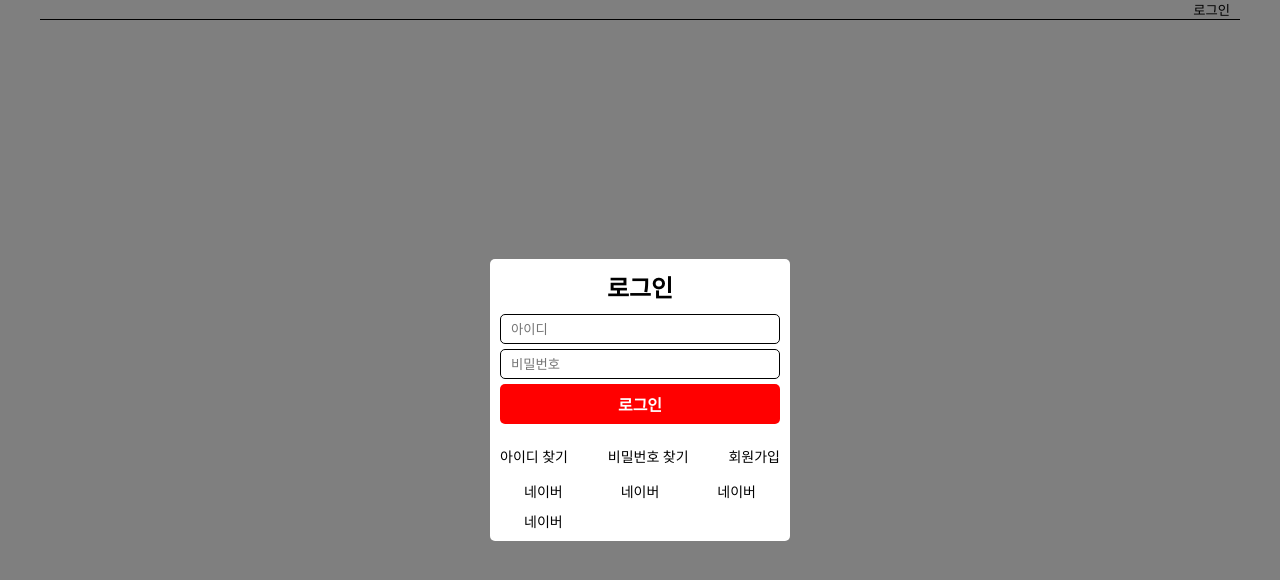
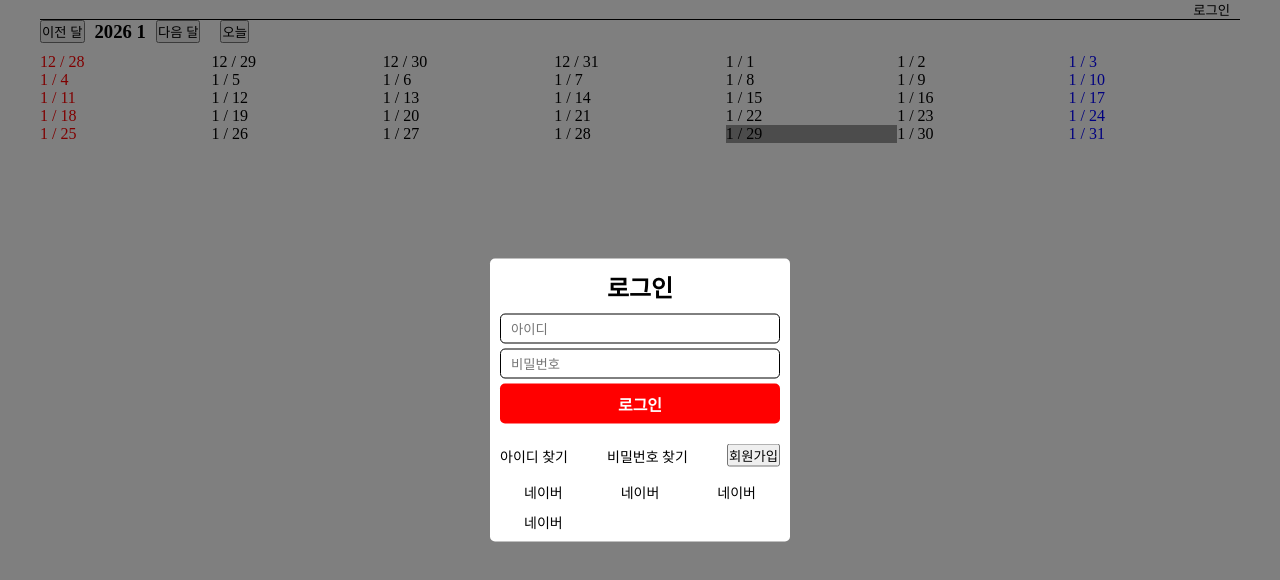
Before and after one commit to jhyuk3230/react, a React (Vite) app: page / in a window 1280 px wide. Both pictures are taken after a click on the button "로그인". Shown: the top 580 px of the page. Built offline with nearby package versions, Linux system fonts and the light colour scheme; no server answers.

Commit message:
회원가입 추가 / 캘린더 추가가

```diff
--- a/package.json
+++ b/package.json
@@ -10,6 +10,8 @@
     "preview": "vite preview"
   },
   "dependencies": {
+    "axios": "^1.13.4",
+    "date-fns": "^4.1.0",
     "js-cookie": "^3.0.5",
     "react": "^19.2.0",
     "react-dom": "^19.2.0",
--- a/src/App.tsx
+++ b/src/App.tsx
@@ -1,6 +1,8 @@
 import styles from '@/styles/App.module.css'
 import Login from '@/component/login.tsx'
 import { useEffect } from 'react';
+import Crawling from '@/component/crawling';
+import Calendar from './component/calendar';
 
 function App() {
   useEffect(() => {
@@ -20,7 +22,13 @@ function App() {
           <Login />
         </section>
 
-        <section></section>
+        <section>
+          <Calendar />
+        </section>
+
+        <section>
+          <Crawling />
+        </section>
       </main>
     </>
   )
--- /dev/null
+++ b/src/component/calendar.tsx
@@ -0,0 +1,82 @@
+import axios from 'axios';
+import { useEffect, useState } from 'react';
+import { addMonths, eachDayOfInterval, endOfMonth, endOfWeek, format, setDate, startOfMonth, startOfWeek, subMonths } from 'date-fns';
+import styles from '@/styles/calendar.module.css';
+
+interface HolidayType {
+    date: string;
+}
+
+export default function Calendar() {
+    const [holidays, setHolidays] = useState <HolidayType[]>([]);
+    const [holidayYear, setHolidayYear] = useState(new Date().getFullYear())
+
+    useEffect(() => {
+        const fetchHolidays = async () => {
+            try {
+                const response = await axios.get(`https://date.nager.at/api/v3/PublicHolidays/${holidayYear}/KR`);
+
+                console.log(response);
+                console.log(response.data);
+                setHolidays(response.data);
+            } catch (error) {
+                console.log(error);
+            }
+        }
+
+        fetchHolidays();
+
+    }, [holidayYear]);
+
+    const [currentdate, setCurrentDate] = useState(new Date())
+
+    const date = currentdate;
+    const today = new Date();
+    const monthStart = startOfMonth(date);
+    const monthEnd = endOfMonth(date);
+    const calendarStart = startOfWeek(monthStart);
+    const calendarEnd = endOfWeek(monthEnd);
+    const calendarDays = eachDayOfInterval({ start: calendarStart, end: calendarEnd });
+
+
+    const prevMonth = () => {
+        setCurrentDate(subMonths(date, 1));
+        if (subMonths(date, 1).getFullYear() !== holidayYear) {
+            setHolidayYear(subMonths(date, 1).getFullYear());
+        }
+
+    }
+    const nextMonth = () => {
+        setCurrentDate(addMonths(date, 1));
+        if (addMonths(date, 1).getFullYear() !== holidayYear) {
+            setHolidayYear(addMonths(date, 1).getFullYear());
+        }
+    }
+
+    const moveToday = () => {
+        setCurrentDate(today);
+    }
+
+    return (
+        <>
+            <h2 className="sr-only">캘린더</h2>
+            <div className={styles.calendarHeader}>
+                <div className={styles.calendarHeaderInfo}>
+                    <button className={styles.calendarHeaderBtn} onClick={prevMonth}>이전 달</button>
+                    <h3>{date.getFullYear()} {date.getMonth() + 1}</h3>
+                    <button className={styles.calendarHeaderBtn} onClick={nextMonth}>다음 달</button>
+                </div>
+                <button className={styles.calendarHeaderBtn} onClick={moveToday}>오늘</button>
+            </div>
+            <ul className={styles.calendar}>
+                {calendarDays.map((day) => {
+                    const formatChange = format(day, 'yyyy-MM-dd');
+                    const isHoliday = holidays.find(holiday => holiday.date === formatChange);
+                    return (
+                        <li key={`${day}d`} className={`${day.getDay() === 0 ? styles.sun : ''} ${day.getDay() === 6 ? styles.sat : ''} ${today.getDate() === day.getDate() && today.getMonth() === day.getMonth() && today.getFullYear() === day.getFullYear() ? styles.today : ''} ${isHoliday ? styles.holiday : ''}`}>{day.getMonth() + 1} / {day.getDate()}</li>
+                    )
+                })}
+            </ul>
+        </>
+    )
+}
--- /dev/null
+++ b/src/component/crawling.tsx
@@ -0,0 +1,7 @@
+export default function Crawling() {
+    return (
+        <>
+            <h2 className="sr-only">크롤링</h2>
+        </>
+    )
+}
--- a/src/component/login.tsx
+++ b/src/component/login.tsx
@@ -1,9 +1,10 @@
-import styles from '@/styles/login.module.css'
+import styles from '@/styles/login.module.css';
 import SignIn from './signIn';
 import { useAuthStore } from '@/store/authStore';
+import SignUp from './signUp';
 
 export default function Login() {
-    const { isLogin, isLoginPopup, setIsLogin, setIsLoginPopup } = useAuthStore();
+    const { isLogin, isLoginPopup, isSignUpPopup, setIsLogin, setIsLoginPopup } = useAuthStore();
 
     const handleLoginPopup = () => {
         setIsLoginPopup(!isLoginPopup);
@@ -20,6 +21,7 @@ export default function Login() {
             </button>
 
             {isLoginPopup && <SignIn />}
+            {isSignUpPopup && <SignUp />}
         </>
     )
 }
--- a/src/component/signIn.tsx
+++ b/src/component/signIn.tsx
@@ -1,11 +1,10 @@
 import styles from '@/styles/login.module.css'
-import Cookies from 'js-cookie'
 import { useState } from 'react'
 import { useNaverLogin } from '@/hooks/naverLogin'
 import { useAuthStore } from '@/store/authStore';
 
 export default function SignIn() {
-    const { isLogin, isLoginPopup, setIsLogin, setIsLoginPopup } = useAuthStore();
+    const { isLoginPopup, setIsLogin, setIsLoginPopup, setIsSignUpPopup } = useAuthStore();
     const [idError, setIdError] = useState(false);
     const [pwError, setPwError] = useState(false);
 
@@ -49,6 +48,11 @@ export default function SignIn() {
         setIsLoginPopup(false);
     });
 
+    const handleSignUp = () => {
+        setIsSignUpPopup(true);
+        setIsLoginPopup(false);
+    }
+
     return (
         <>
             <div className={`${styles.loginPopupDim} ${isLoginPopup === true ? styles.open : ''}`} onClick={handleLoginPopupDim}>
@@ -58,9 +62,9 @@ export default function SignIn() {
                         <form action="" onSubmit={handleLoginForm}>
                             <input type="text" placeholder="아이디" name="id" />
                             <input type="password" placeholder="비밀번호" name="pw" />
+                            {idError || pwError ? <p className={styles.loginError}>{idError ? '아이디를 입력해주세요' : pwError ? '비밀번호를 입력해주세요' : ''}</p> : null}
                             <button className={styles.loginBtn} type="submit">로그인</button>
                         </form>
-                        <p className={styles.loginError}>{idError ? '아이디를 입력해주세요' : pwError ? '비밀번호를 입력해주세요' : ''}</p>
                         <ul className={styles.loginPopupLink}>
                             <li>
                                 <a href="#">아이디 찾기</a>
@@ -69,7 +73,7 @@ export default function SignIn() {
                                 <a href="#">비밀번호 찾기</a>
                             </li>
                             <li>
-                                <a href="#">회원가입</a>
+                                <button className={styles.signupBtn} onClick={handleSignUp}>회원가입</button>
                             </li>
                         </ul>
                         <ul className={styles.snsLoginList}>
--- a/src/component/signUp.tsx
+++ b/src/component/signUp.tsx
@@ -1,7 +1,102 @@
+import styles from '@/styles/login.module.css';
+import { useAuthStore } from '@/store/authStore';
+import { useState } from 'react';
+
 export default function SignUp() {
+    const { isSignUpPopup, setIsSignUpPopup, setIsLoginPopup } = useAuthStore();
+
+    const handleSignUpPopupDim = (e: React.MouseEvent<HTMLDivElement>) => {
+        if (e.target === e.currentTarget) {
+            setIsSignUpPopup(false);
+        }
+    }
+
+    const [formData, setFormData] = useState({
+        id: '',
+        email: '',
+        pw: '',
+        pwre: '',
+        name: '',
+        contact: '',
+    });
+
+    const [formError, setFormError] = useState({
+        id: false,
+        email: false,
+        pw: false,
+        pwre: false,
+        name: false,
+        contact: false,
+    });
+
+    const handleSignUpForm = (e: React.FormEvent<HTMLFormElement>) => {
+        e.preventDefault();
+        if (!formError.id || !formError.email || !formError.pw || !formError.pwre || !formError.name || !formError.contact) {
+            setFormData({
+                id: formData.id,
+                email: formData.email,
+                pw: formData.pw,
+                pwre: formData.pwre,
+                name: formData.name,
+                contact: formData.contact,
+            });
+            setIsSignUpPopup(false);
+            setIsLoginPopup(true);
+            console.log(formData);
+            return;
+        }
+    }
+
+    const formErrorRules = {
+        id: (value: string) => value === "",
+        email: (value: string) => !value.includes('@'),
+        pw: (value: string) => {
+            const pwRule = /^(?=.*[a-zA-Z])(?=.*[!@#$%^*+=-])(?=.*[0-9]).{8,25}$/;
+            if (!pwRule.test(value)) {
+                return true;
+            }
+        },
+        pwre: (value: string) => value !== formData.pw,
+        name: (value: string) => value === "",
+        contact: (value: string) => value.length !== 11,
+    };
+
+    const handleFormChange = (e: React.ChangeEvent<HTMLInputElement>) => {
+        const { name, value } = e.target;
+        setFormData({
+            ...formData,
+            [name]: value,
+        })
+
+        if (formErrorRules[name as keyof typeof formErrorRules]) {
+            const isError = formErrorRules[name as keyof typeof formErrorRules](value);
+
+            setFormError({
+                ...formError,
+                [name]: isError,
+            })
+        }
+    }
+
     return (
         <>
-            <h2>회원가입</h2>
+            <div className={`${styles.loginPopupDim} ${isSignUpPopup === true ? styles.open : ''}`} onClick={handleSignUpPopupDim}>
+                <div className={`${styles.loginPopup} ${isSignUpPopup === true ? styles.open : ''}`}>
+                    <h2>회원가입</h2>
+                    <div>
+                        <form action="" onSubmit={handleSignUpForm}>
+                            <input type="text" placeholder="아이디" name="id" value={formData.id} onChange={handleFormChange} />
+                            <input type="email" placeholder="이메일" name="email" value={formData.email} onChange={handleFormChange} />
+                            <input type="password" placeholder="비밀번호" name="pw" value={formData.pw} onChange={handleFormChange} />
+                            <input type="password" placeholder="비밀번호 재입력" name="pwre" value={formData.pwre} onChange={handleFormChange} />
+                            <input type="text" placeholder="이름" name="name" value={formData.name} onChange={handleFormChange} />
+                            <input type="number" placeholder="연락처" name="contact" value={formData.contact} onChange={handleFormChange} />
+                            {formError.id || formError.email || formError.pw || formError.pwre || formError.name || formError.contact ? <p className={styles.loginError}>{formError.id ? '아이디를 입력해주세요' : formError.email ? '이메일형식이 아닙니다' : formError.pw ? '비밀번호 형식에 맞지 않습니다 (8자리 이상, 영문, 숫자, 특수문자 조합)' : formError.pwre ? '비밀번호와 일치하지 않습니다' : formError.name ? '이름을 입력해주세요' : formError.contact ? '연락처를 입력해주세요' : ''}</p> : null}
+                            <button className={styles.loginBtn} type="submit">회원가입</button>
+                        </form>
+                    </div>
+                </div>
+            </div>
         </>
     )
 }
--- a/src/store/authStore.ts
+++ b/src/store/authStore.ts
@@ -4,13 +4,16 @@ import Cookies from 'js-cookie'
 interface AuthState {
     isLogin: boolean;
     isLoginPopup: boolean;
+    isSignUpPopup: boolean;
     setIsLogin: (value: boolean) => void;
     setIsLoginPopup: (value: boolean) => void;
+    setIsSignUpPopup: (value: boolean) => void;
 }
 
 export const useAuthStore = create<AuthState>((set) => ({
     isLogin: !!Cookies.get("isLogin"),
     isLoginPopup: false,
+    isSignUpPopup: false,
 
     setIsLogin: (value: boolean) => {
         if (value) {
@@ -22,4 +25,5 @@ export const useAuthStore = create<AuthState>((set) => ({
     },
 
     setIsLoginPopup: (value: boolean) => set({isLoginPopup: value}),
+    setIsSignUpPopup: (value: boolean) => set({isSignUpPopup: value}),
 }))
--- /dev/null
+++ b/src/styles/calendar.module.css
@@ -0,0 +1,35 @@
+.calendar{
+    display: grid;
+    grid-template-columns: 1fr 1fr 1fr 1fr 1fr 1fr 1fr;
+}
+
+.calendarHeader{
+    margin-bottom: 10px;
+    display: flex;
+    justify-content: start;
+    align-items: center;
+    gap: 20px;
+}
+
+.calendarHeaderInfo{
+    display: flex;
+    justify-content: center;
+    align-items: center;
+    gap: 10px;
+}
+
+.today{
+    background: #999;
+}
+
+.sun{
+    color: #ff0000;
+}
+
+.sat{
+    color: #0000ff;
+}
+
+.holiday{
+    color: #ff0000;
+}
--- a/src/styles/login.module.css
+++ b/src/styles/login.module.css
@@ -91,7 +91,7 @@
 .loginError{
   font-size: 12px;
   color: #ff0000;
-  padding: 2px 0 0;
+  padding: 0 0 4px;
 }
 
 .snsLoginList{
```
Also changed, not shown: src/styles/index.css (+18 -0 lines), 1 other file (tests, documents, lock files or other folders).
